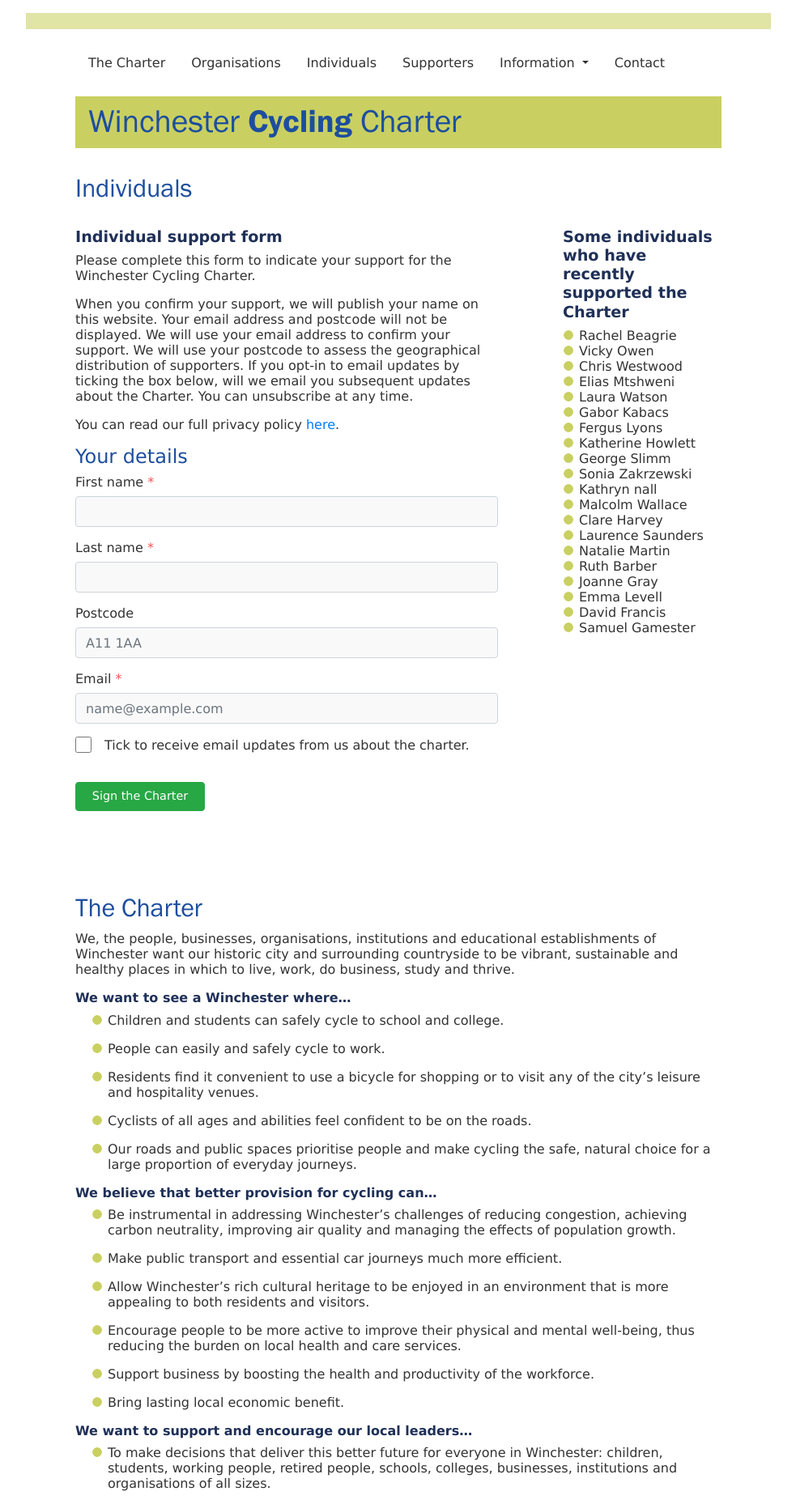
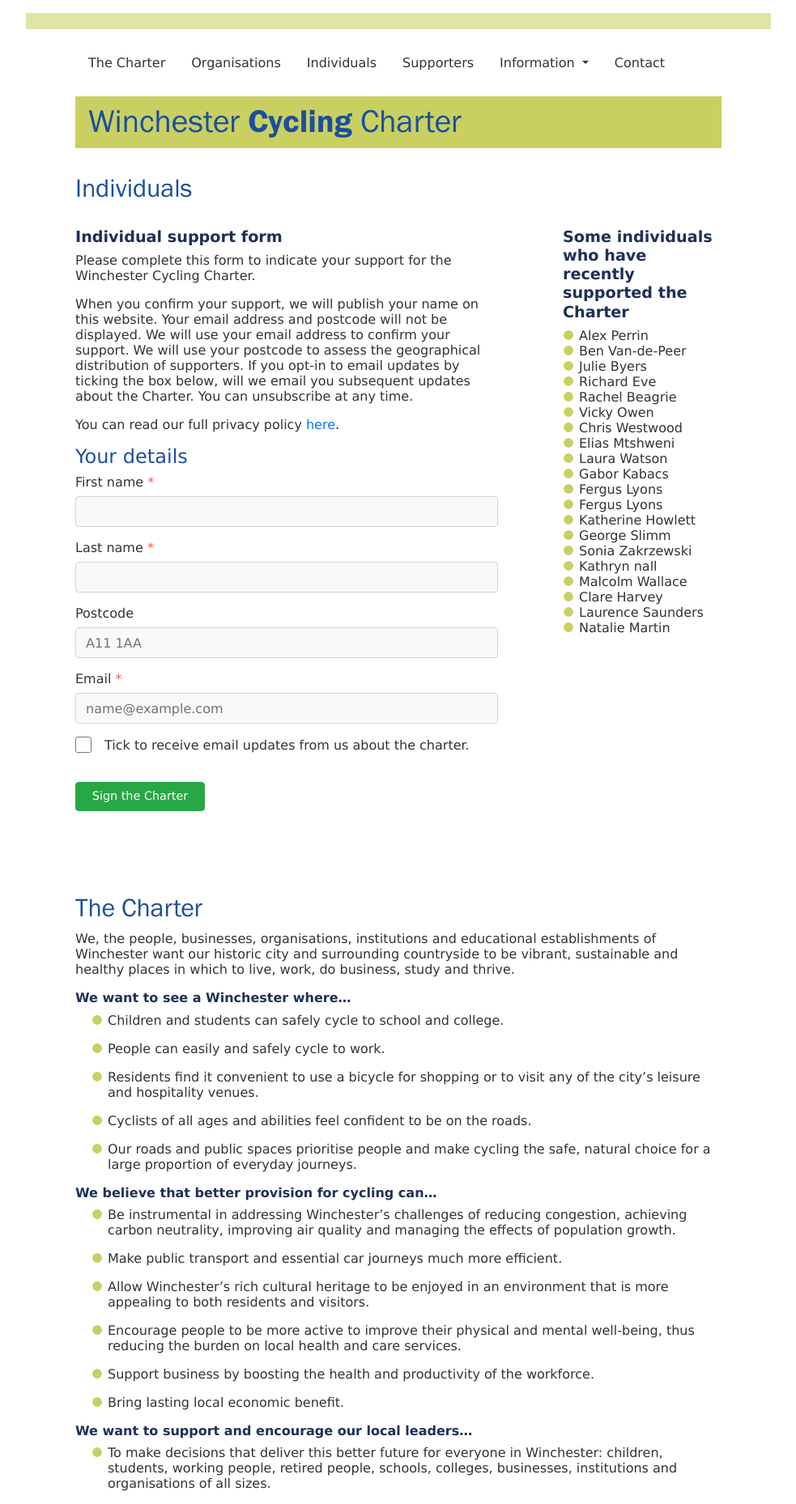
Before and after one commit to winchestercyclingcharter/winchestercyclingcharter.github.io, a Jekyll site: the page built from ind-page.md, in a window 1280 px wide. Shown: the whole page at 81% size, without its empty margins (148-1131 px from the left). Built offline with Jekyll 4.4.1, drawn with Linux system fonts in a browser that asks for light colours; nearby versions of some CDN libraries.

Commit message:
Update people.yml

```diff
--- a/_data/people.yml
+++ b/_data/people.yml
@@ -131,3 +131,8 @@ people:
 - { lastname: Westwood, firstname: Chris, dt: 20210222-080642-192111 }
 - { lastname: Owen, firstname: Vicky , dt: 20210222-082614-510772 }
 - { lastname: Beagrie, firstname: Rachel, dt: 20210222-091821-406902 }
+- { lastname: Eve, firstname: Richard, dt: 20210222-093245-302573 }
+- { lastname: Lyons, firstname: Fergus, dt: 20210221-211616-308139 }
+- { lastname: Byers, firstname: Julie, dt: 20210222-094639-011928 }
+- { lastname: Van-de-Peer, firstname: Ben, dt: 20210222-101453-141314 }
+- { lastname: Perrin, firstname: Alex, dt: 20210222-110729-121695 }
```
